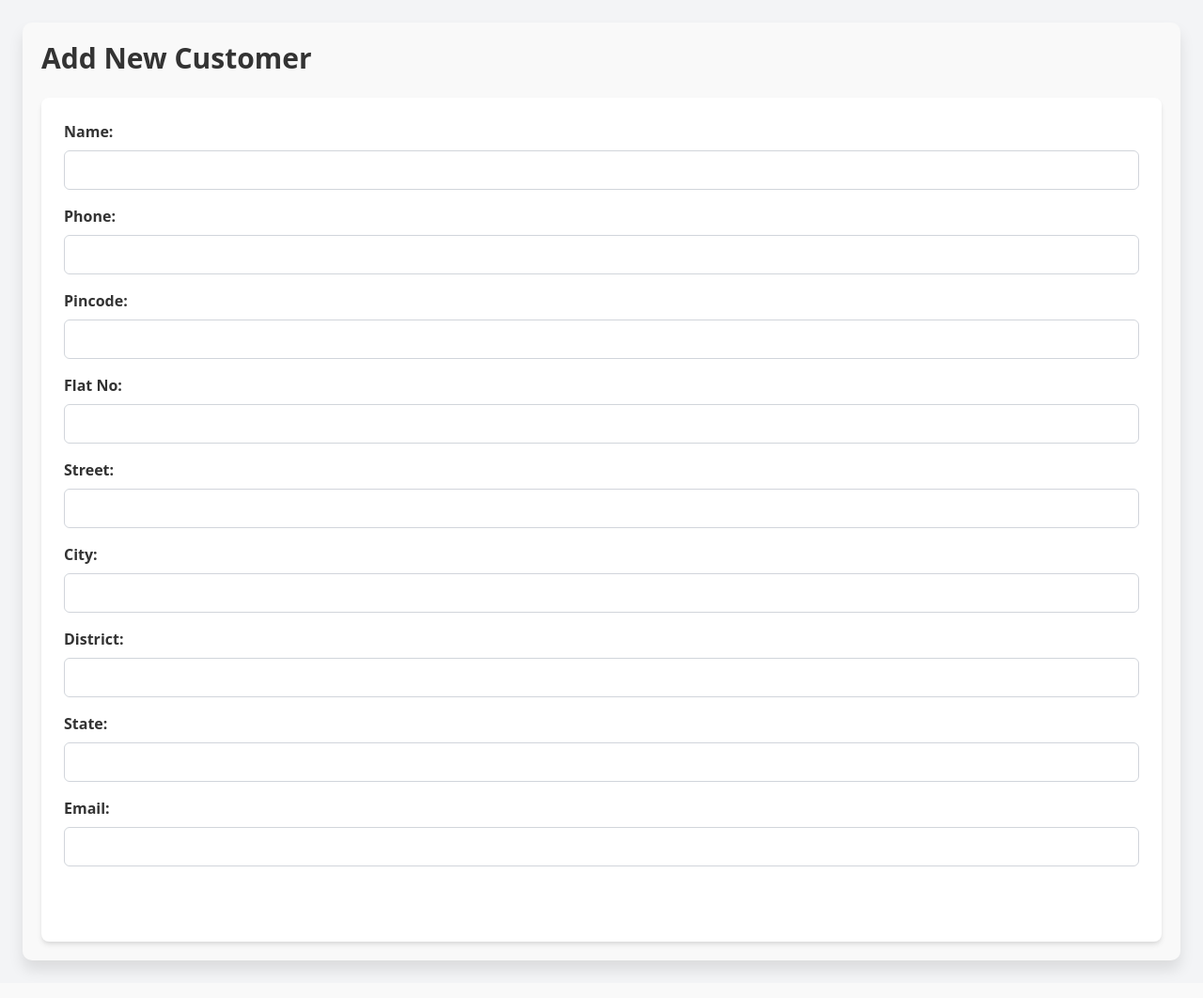
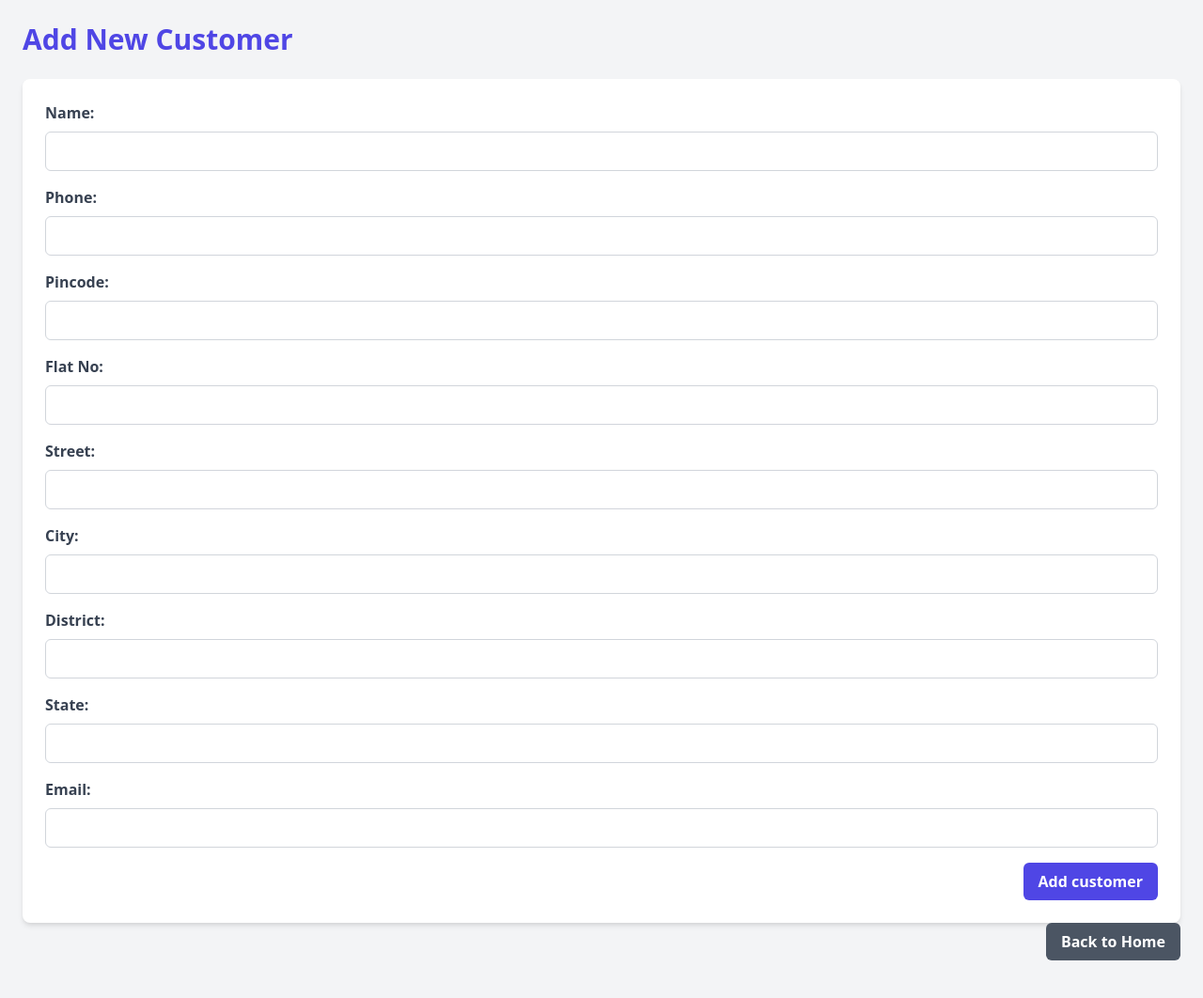
Before and after one commit to salmanparies28/ANALYTICS-X, a Flask app: page /add_customer in a window 1280 px wide. Shown: the whole page at 94% size. Before the commit the page ends 1037 px from the top, so only its background shows below. Run offline with Flask 3, Linux system fonts and the light colour scheme; parts of the project's set-up code (start-up, migrations or seed data) failed here and were passed over.

Commit message:
message(update)

```diff
--- a/templates/add_customer.html
+++ b/templates/add_customer.html
@@ -79,6 +79,12 @@
         $(document).ready(function() {
             $('#phone').on('input', function() {
                 var phone = $(this).val();
+
+                // Check if phone number is exactly 10 digits
+                if (phone.length !== 10) {
+                    $('#phone_alert').text('Please enter exactly 10 digits.').show();
+                    $('#phone').addClass('border-red-500');
+                } else {
                     $.ajax({
                         url: '/check_phone',
                         method: 'POST',
@@ -96,6 +102,7 @@
                             $('#phone_alert').text('Error checking phone number. Please try again.').show();
                         }
                     });
+                }
             });
 
             // Pincode validation and autofill
@@ -122,11 +129,10 @@
     </script>
 </head>
 <body class="bg-gray-100">
+    <div class="container mx-auto p-6">
+            <h1 class="text-3xl font-bold text-indigo-600 mb-6">Add New Customer</h1>
             <div class="flash-message" id="flash-message"></div>
-    <div class="container mx-auto p-6">
-        <div class="form-container">
-            <h1 class="text-3xl font-bold text-indigo-600 mb-6">Add New Customer</h1>
-            <form action="/add_customer" method="post" enctype="multipart/form-data" onsubmit="handleSubmit(event)" class="bg-white p-6 rounded-lg shadow-md">
+            <form action="/add_customer" method="post" enctype="multipart/form-data" class="bg-white p-6 rounded-lg shadow-md">
                 <div class="mb-4">
                     <label for="name" class="block text-gray-700 font-bold mb-2">Name:</label>
                     <input type="text" id="name" name="name" required class="w-full px-3 py-2 border border-gray-300 rounded-md focus:outline-none focus:ring-2 focus:ring-indigo-600">
@@ -165,11 +171,13 @@
                     <input type="email" id="email" name="email" class="w-full px-3 py-2 border border-gray-300 rounded-md focus:outline-none focus:ring-2 focus:ring-indigo-600">
                 </div>
                 <div class="flex justify-end">
-                    <input type="submit" value="Add Customer" class="bg-indigo-600 text-white font-bold px-4 py-2 rounded-md hover:bg-indigo-700 cursor-pointer">
+                    <input type="submit" value="Add customer" class="bg-indigo-600 text-white font-bold px-4 py-2 rounded-md hover:bg-indigo-700 cursor-pointer">
                 </div>
             </form>
+            <div class="flex justify-end mb-4">
+                <a href="{{ url_for('auth.home') }}" class="bg-gray-600 text-white font-bold px-4 py-2 rounded-md hover:bg-gray-700 cursor-pointer">Back to Home</a>
             </div>
+
     </div>
-    <script src="https://cdnjs.cloudflare.com/ajax/libs/flowbite/1.5.4/flowbite.min.js"></script>
 </body>
 </html>
--- a/templates/category.html
+++ b/templates/category.html
@@ -139,4 +139,7 @@
         {% endif %}
     </script>
 </body>
+<div class="flex justify-end mb-4">
+    <a href="{{ url_for('auth.home') }}" class="bg-gray-600 text-white font-bold px-4 py-2 rounded-md hover:bg-gray-700 cursor-pointer">Back to Home</a>
+</div>
 </html>
--- a/templates/inventory.html
+++ b/templates/inventory.html
@@ -126,4 +126,7 @@
     </div>
     <script src="https://cdnjs.cloudflare.com/ajax/libs/flowbite/1.5.4/flowbite.min.js"></script>
 </body>
+<div class="flex justify-end mb-4">
+    <a href="{{ url_for('auth.home') }}" class="bg-gray-600 text-white font-bold px-4 py-2 rounded-md hover:bg-gray-700 cursor-pointer">Back to Home</a>
+</div>
 </html>
```
Also changed, not shown: instance/analytics_x.db (deleted). Lines whose indentation alone changed are shown as unchanged.
